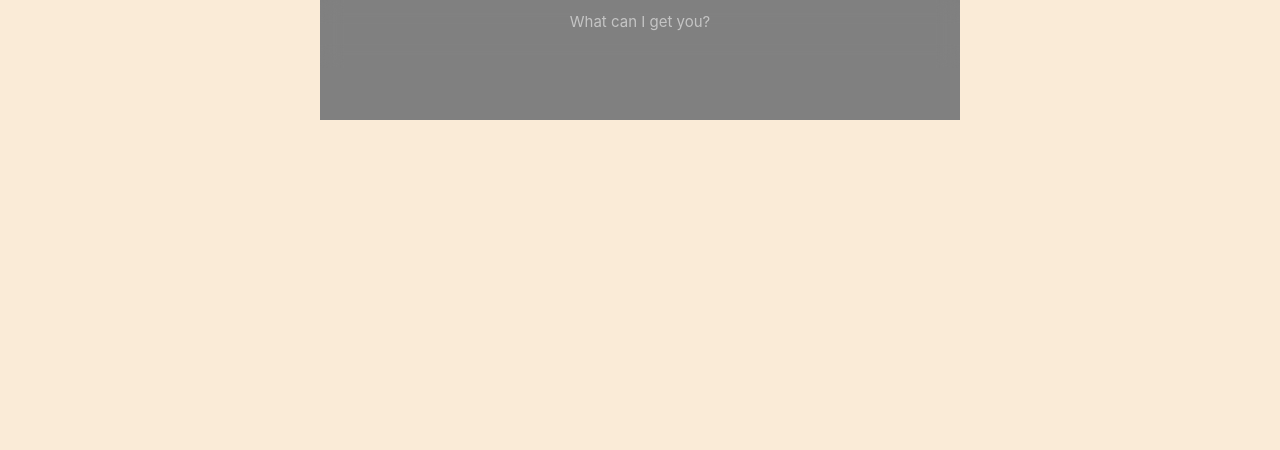
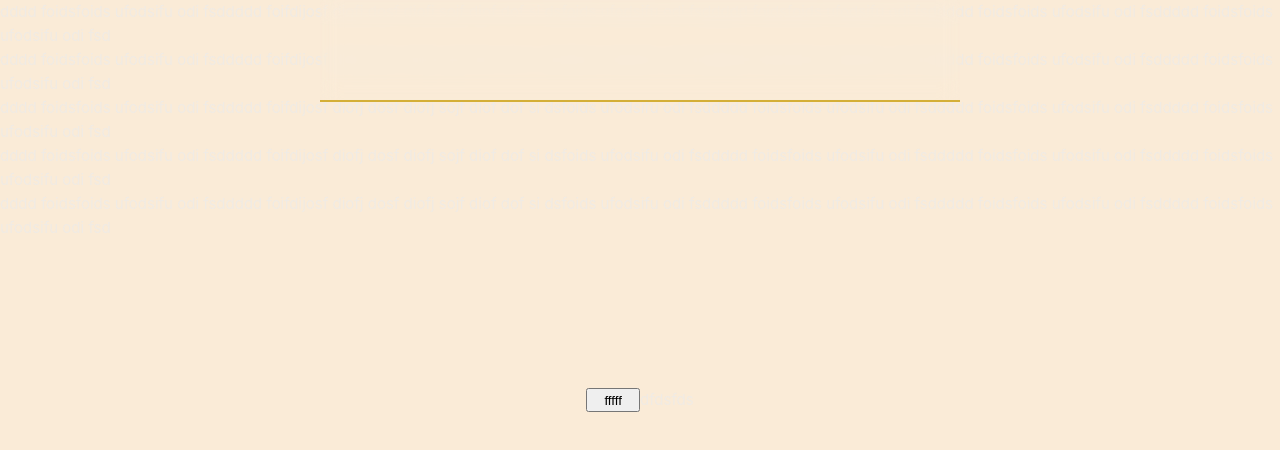
Before and after one commit to paul7Junior/vue3-llm-speak-easy-flow, a Vue app: page / in a window 1280 px wide. Shown: the top 450 px of the page. Built offline with nearby package versions, Linux system fonts and the light colour scheme.

Commit message:
styling + fix minor bugs

```diff
--- a/src/App.vue
+++ b/src/App.vue
@@ -6,23 +6,26 @@ import TheWelcome from './components/TheWelcome.vue'
 </script>
 
 <template>
+  <div style="position: absolute;top:0;left:0">
+
+    <div>dddd foidsfoids ufodsifu odi fsddddd foifdijosf diofj dosf diofj sojf diof dof si
+    dsfoids ufodsifu odi fsddddd foidsfoids ufodsifu odi fsddddd foidsfoids ufodsifu odi fsddddd foidsfoids ufodsifu odi fsd</div>
+    <div>dddd foidsfoids ufodsifu odi fsddddd foifdijosf diofj dosf diofj sojf diof dof si
+    dsfoids ufodsifu odi fsddddd foidsfoids ufodsifu odi fsddddd foidsfoids ufodsifu odi fsddddd foidsfoids ufodsifu odi fsd</div>
+    <div>dddd foidsfoids ufodsifu odi fsddddd foifdijosf diofj dosf diofj sojf diof dof si
+    dsfoids ufodsifu odi fsddddd foidsfoids ufodsifu odi fsddddd foidsfoids ufodsifu odi fsddddd foidsfoids ufodsifu odi fsd</div>
+    <div>dddd foidsfoids ufodsifu odi fsddddd foifdijosf diofj dosf diofj sojf diof dof si
+    dsfoids ufodsifu odi fsddddd foidsfoids ufodsifu odi fsddddd foidsfoids ufodsifu odi fsddddd foidsfoids ufodsifu odi fsd</div>
+    <div>dddd foidsfoids ufodsifu odi fsddddd foifdijosf diofj dosf diofj sojf diof dof si
+    dsfoids ufodsifu odi fsddddd foidsfoids ufodsifu odi fsddddd foidsfoids ufodsifu odi fsddddd foidsfoids ufodsifu odi fsd</div>
+
+  </div>
   <!-- <SpeakEasyFLow></SpeakEasyFLow> -->
 <speak-easy-flow></speak-easy-flow>
  <div class="wrapper">
-
+  dfdsfds
 </div>
 
-  <!-- <header>
-    <img alt="Vue logo" class="logo" src="./assets/logo.svg" width="125" height="125" />
-
-    <div class="wrapper">
-      <HelloWorld msg="You did it!" />
-    </div>
-  </header>
-
-  <main>
-    <TheWelcome />
-  </main> -->
 </template>
 
 <style scoped>
--- a/src/speakEasyFlow.vue
+++ b/src/speakEasyFlow.vue
@@ -9,10 +9,9 @@
 
         <div class="bottom-sticky" :style="{ height: VISIBLE_HEIGHT_VH + 'vh' }">
 
-            <!-- :style="{ maxWidth: MAX_WIDTH_VW+'vw' }"      -->
-        <div class="main-container">
+        <div ref="groupConv" class="main-container">
             <div class="center-wrapper">
-                <div ref="groupConv">
+                <div ref="groupConvOld">
                     <transition-group name="list">
                         <div v-for="(item, index) in divs" :contenteditable=isReadOnly[index]
                             :key="item"
@@ -22,8 +21,9 @@
                             @transitionend="handleTransitionEnd">
                             {{ conversation[index] }}
                         </div>
+                        <span class="input-measure" ref="measure">{{ conversation[index] }}</span>
                     </transition-group>
-                    <span class="input-measure" ref="measure">{{ conversation[index] }}</span>
+
                 </div>
             </div>
         </div>
@@ -31,6 +31,7 @@
 
     </div>
     </div>
+    <button @click="gg">fffff</button>
 </template>
 
 <script setup>
@@ -38,7 +39,7 @@ import { ref, nextTick, onMounted, onUnmounted } from 'vue';
 
 const divs = ref(['a', 'b']);
 const isReadOnly = ref(['false', 'true']);
-const conversation = ref(['What can I get you?', '']);
+const conversation = ref(['', '']);
 const inputRefs = ref([]);
 const MAX_WIDTH_VW = ref(50);
 
@@ -49,37 +50,44 @@ const content = ref(null);
 const groupConv = ref(null);
 let scrolling = false;
 const measure = ref(null);
+const initialLineHeight = ref(null)
 
 const updateText = (event) => {
     conversation.value = [conversation.value[0], event.target.textContent];
 };
 
+
 const submit = () => {
+    // inputRefs.value[0].style.borderBottom = '0'
+    // inputRefs.value[1].style.borderBottom = '0'
     divs.value = [divs.value[1], divs.value[0]];
     conversation.value = [conversation.value[1], '']
-    console.log('inputRefs.value[0]', inputRefs.value[0])
-    inputRefs.value[0].style.height = '30px'
+    inputRefs.value[0].style.height = initialLineHeight.value
+    updateVisibleHeightAndBottom()
 };
+
+const updateVisibleHeightAndBottom = () => {
+    let currentHeightContainer = convertPxToVh(groupConv.value.offsetHeight)
+    currentBottomInVh.value = 100 - currentHeightContainer - 3
+    VISIBLE_HEIGHT_VH.value = 100 - currentBottomInVh.value
+    content.value.style.bottom = currentBottomInVh.value + 'vh'
+}
 
 const handleTransitionEnd = () => {
     inputRefs.value[1].focus();
+    // inputRefs.value[0].style.borderBottom = '2px solid #d4af37'
+    // inputRefs.value[1].style.borderBottom = '2px solid #d4af37'
 };
 
 const resizeInput = (index) => {
-    nextTick(() => {
+    // nextTick(() => {
         const inputEl = inputRefs.value[index];
         if (inputEl) {
             inputEl.style.height = 'auto';
             inputEl.style.height = `${inputEl.scrollHeight}px`;
-
-            let currentVh = convertPxToVh(groupConv.value.offsetHeight)
-            if (currentVh > VISIBLE_HEIGHT_VH.value) {
-                currentBottomInVh.value = 100 - currentVh - 3
-                VISIBLE_HEIGHT_VH.value = 100 - currentBottomInVh.value
-                content.value.style.bottom = (100 - currentVh - 3) +'vh'
-            }
+            updateVisibleHeightAndBottom()
         }
-    });
+    // });
 };
 
 function convertPxToVh(pxValue) {
@@ -90,6 +98,9 @@ function convertPxToVh(pxValue) {
 onMounted(() => {
     inputRefs.value[1].focus();
     window.addEventListener('wheel', handleScroll);
+    updateVisibleHeightAndBottom()
+    console.log('inputRefs.value[0].style.height', inputRefs.value[0].style.height)
+    initialLineHeight.value = inputRefs.value[0].style.height
 })
 
 onUnmounted(() => {
@@ -150,6 +161,7 @@ const handleScroll = (event) => {
     min-width: 30vw;
     /* min-height: 20vh; */
     backdrop-filter: blur(10px);
+
 }
 
 .center-wrapper {
@@ -164,7 +176,8 @@ const handleScroll = (event) => {
     left: 50%;
     transform: translateX(-50%);
     overflow: hidden;
-    background-color: grey;
+    backdrop-filter: blur(10px);
+    border-bottom: 2px solid #d4af37;
 }
 
 .bottom-sticky {
@@ -176,10 +189,19 @@ const handleScroll = (event) => {
 
 .indexzero {
     text-align: center;
+    margin-bottom: 10px;
 }
+
+.indexone {
+    /* border-bottom: 2px solid #d4af37; */
+    /* min-width: 25vw; */
+}
+
+
 
 .list-item {
     transition: transform 1s;
+    height: 24px;
 }
 
 .list-item:empty:before {
--- a/vite.config.js
+++ b/vite.config.js
@@ -1,4 +1,5 @@
 import { fileURLToPath, URL } from 'node:url'
+import { resolve } from 'path'; // Import the resolve function
 
 import { defineConfig } from 'vite'
 import vue from '@vitejs/plugin-vue'
@@ -12,5 +13,34 @@ export default defineConfig({
     alias: {
       '@': fileURLToPath(new URL('./src', import.meta.url))
     }
+  },
+    build: {
+    lib: {
+      // the entry file that is loaded whenever someone imports
+      // your plugin in their app
+      entry: resolve(__dirname, 'lib/main.js'),
+
+            // the exposed global variable
+      // is required when formats includes 'umd' or 'iife'
+      name: 'LlmSpeakEasyFlow',
+
+      // the proper extensions will be added, ie:
+         // name.js (es module)
+         // name.umd.cjs) (common js module)
+      // default fileName is the name option of package.json
+      fileName: 'vue3-vue3-llm-speak-easy-flow'
+    },
+    rollupOptions: {
+      // make sure to externalize deps that shouldn't be bundled
+      // into your library
+      external: ['vue'],
+      output: {
+        // Provide global variables to use in the UMD build
+        // for externalized deps
+        globals: {
+          vue: 'Vue'
+        }
+      }
+    }
   }
 })
```
Also changed, not shown: package.json (+13 -1 lines).
